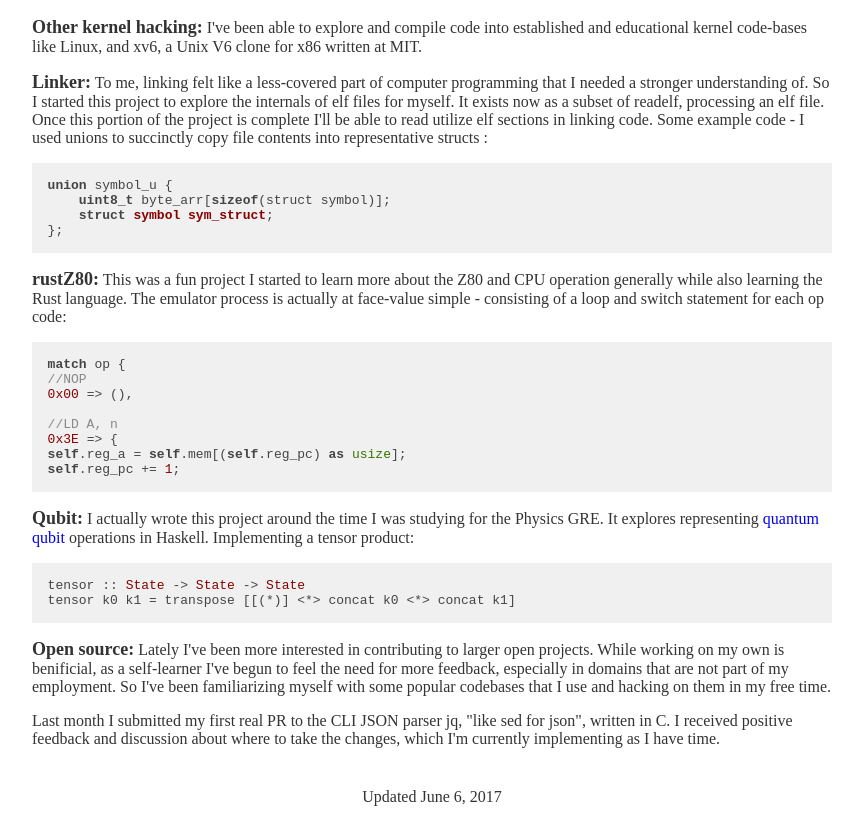
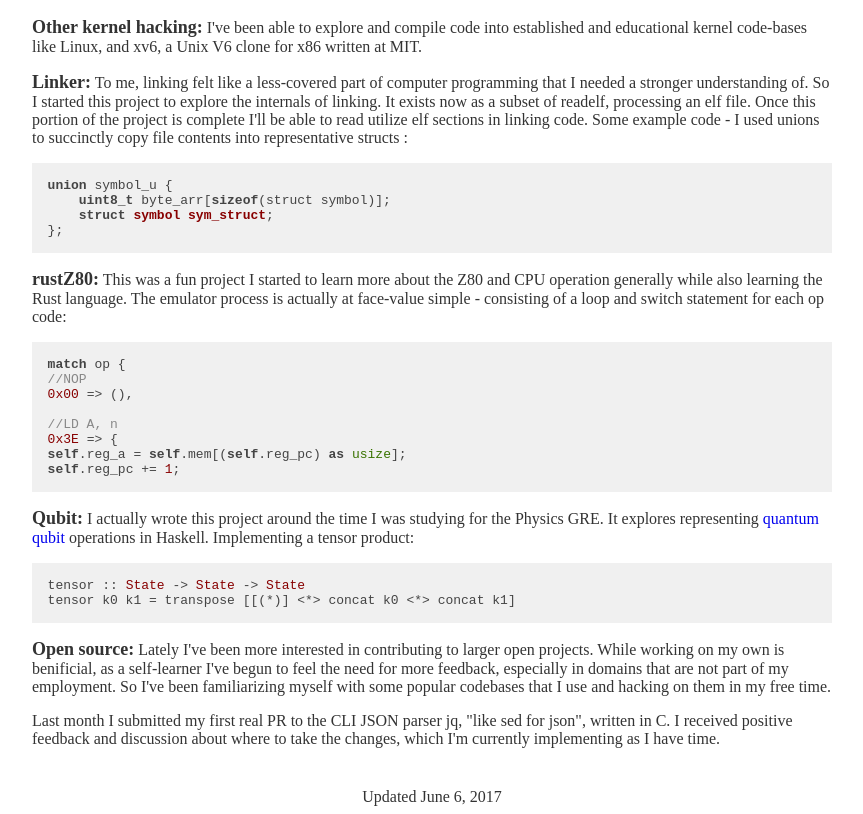
Before and after one commit to reidwagner/reidwagner.github.io, a plain HTML site: page index.html in a window 1280 px wide. Shown: the part 1760-2574 px from the top of the page, without its empty margins (208-1071 px from the left). Drawn offline with Linux system fonts and the light colour scheme; files whose address does not match are found by name; a web font is replaced by a local one.

Commit message:
Small changes to content.

```diff
--- a/index.html
+++ b/index.html
@@ -99,7 +99,7 @@
         I've been able to explore and compile code into established and educational kernel code-bases like Linux, and xv6, a Unix V6 clone for x86 written at MIT.
         </p>
         <p><span class="project-title">Linker:</span>
-        To me, linking felt like a less-covered part of computer programming that I needed a stronger understanding of. So I started this project to explore the internals of elf files for myself. It exists now as a subset of readelf, processing an elf file. Once this portion of the project is complete I'll be able to read utilize elf sections in linking code. Some example code - I used unions to succinctly copy file contents into representative structs  :
+        To me, linking felt like a less-covered part of computer programming that I needed a stronger understanding of. So I started this project to explore the internals of linking. It exists now as a subset of readelf, processing an elf file. Once this portion of the project is complete I'll be able to read utilize elf sections in linking code. Some example code - I used unions to succinctly copy file contents into representative structs  :
         <pre><code class="c">
   union symbol_u {
       uint8_t byte_arr[sizeof(struct symbol)];
```
